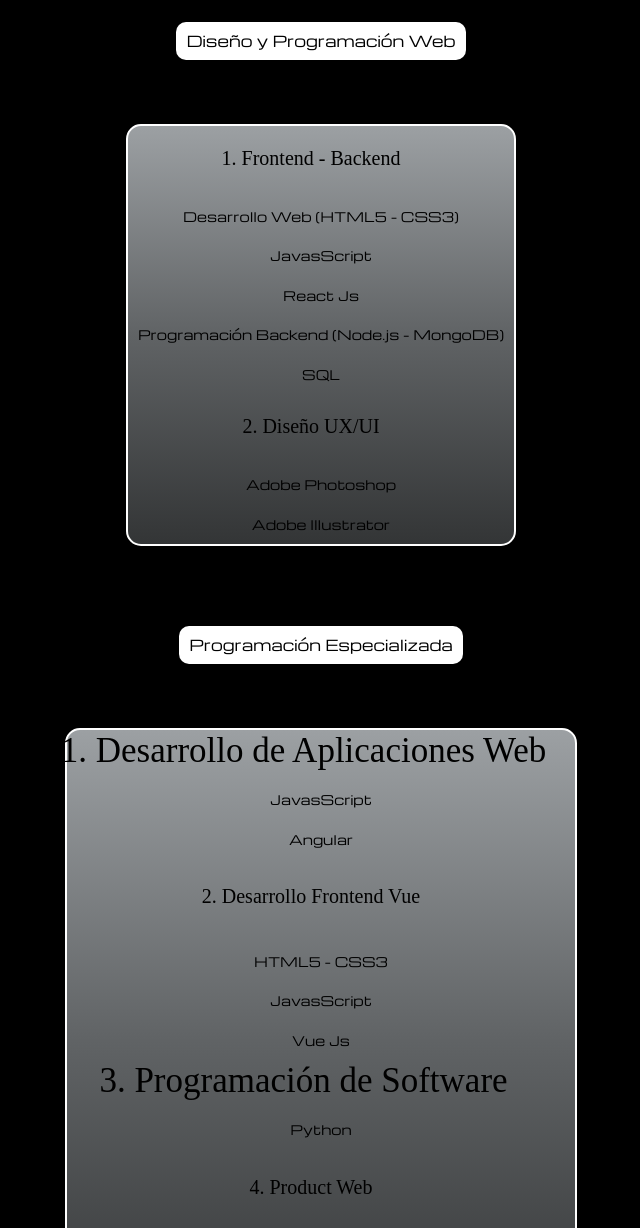
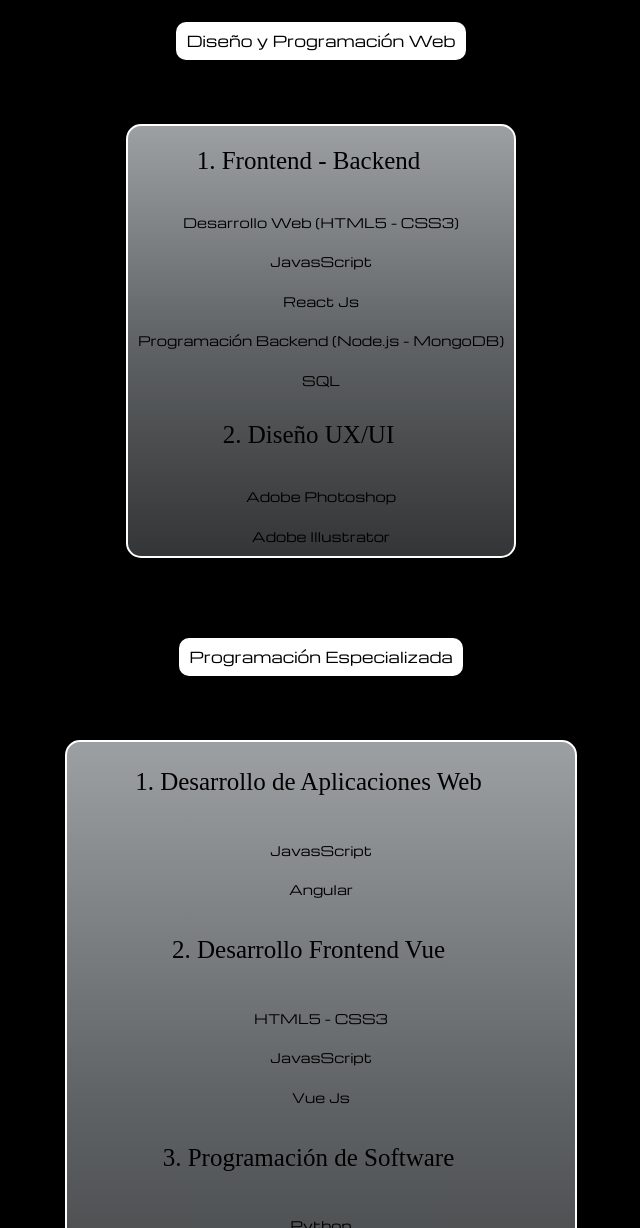
Before and after one commit to alexander-mm/My-First-Site, a website: page pags/servicios.html in a window 1280 px wide. Shown: the part 160-1388 px from the top of the page, without its empty margins (319-959 px from the left). Drawn offline with nearby package versions, Linux system fonts and the light colour scheme; a web font is replaced by a local one.

Commit message:
3er-entrega

```diff
--- a/pags/servicios.html
+++ b/pags/servicios.html
@@ -60,7 +60,7 @@
         <h1 id="titulo-center">Diseño y Programación Web</h1>
             <a id="tarjeta1__lista1" href="#">
                 <ol class="tarjeta1">
-                    <h3><li>Frontend - Backend</li></h3>
+                    <h1><li>Frontend - Backend</li></h1>
                         <ul>
                             <li>Desarrollo Web (HTML5 - CSS3)</li>
                             <li>JavasScript</li>
@@ -68,7 +68,7 @@
                             <li>Programación Backend (Node.js - MongoDB)</li>
                             <li>SQL</li>
                         </ul>
-                    <h3><li>Diseño UX/UI</li></h3>
+                    <h1><li>Diseño UX/UI</li></h1>
                         <ul>
                             <li>Adobe Photoshop</li>
                             <li>Adobe Illustrator</li>
@@ -85,7 +85,7 @@
                             <li>JavasScript</li>
                             <li>Angular</li>
                         </ul>
-                    <h3><li>Desarrollo Frontend Vue</li></h3>
+                    <h1><li>Desarrollo Frontend Vue</li></h1>
                         <ul>
                             <li>HTML5 - CSS3</li>
                             <li>JavasScript</li>
@@ -96,7 +96,7 @@
                         <ul>
                             <li>Python</li>
                         </ul>
-                    <h3><li>Product Web</li></h3>
+                    <h1><li>Product Web</li></h1>
                         <ul>
                             <li>HTML5 - CSS3</li>
                             <li>Diseño UX/UI</li>
--- a/scss/2-Components-Body/_bodies.scss
+++ b/scss/2-Components-Body/_bodies.scss
@@ -232,7 +232,7 @@
             color: black;
             background-color: lightgray;
         }
-            h3{
+            h1{
                 @include titulos-lista;
             }
                 ul{
@@ -266,9 +266,7 @@
             h1{
                 @include titulos-lista;
             }
-            h3{
-                @include titulos-lista;
-            }
+
                 ul{
                     li{
                         @include list-item;
--- a/scss/style.scss
+++ b/scss/style.scss
@@ -488,7 +488,7 @@
         padding: 10px;
     }
 
-    .tarjeta1 h3{
+    .tarjeta1 h1{
         font-size: 20px;
         padding: 5%;
     }
@@ -513,8 +513,8 @@
         padding: 10px;
     }
 
-    .tarjeta2 h3{
-        font-size: 15px;
+    .tarjeta2 h1{
+        font-size: 20px;
         padding: 5%;
     }
 
@@ -556,8 +556,8 @@
         padding: 10px;
     }
 
-    .tarjeta1 h3{
-        font-size: 20px;
+    .tarjeta1 h1{
+        font-size: 22px;
         padding: 5%;
     }
 
@@ -581,8 +581,8 @@
         padding: 10px;
     }
 
-    .tarjeta2 h3{
-        font-size: 20px;
+    .tarjeta2 h1{
+        font-size: 22px;
         padding: 5%;
     }
 
@@ -622,8 +622,8 @@
         padding: 10px;
     }
 
-    .tarjeta1 h3{
-        font-size: 20px;
+    .tarjeta1 h1{
+        font-size: 25px;
         padding: 5%;
     }
 
@@ -646,8 +646,8 @@
         padding: 10px;
     }
 
-    .tarjeta2 h3{
-        font-size: 20px;
+    .tarjeta2 h1{
+        font-size: 25px;
         padding: 5%;
     }
 
```
Also changed, not shown: css/main.css.
